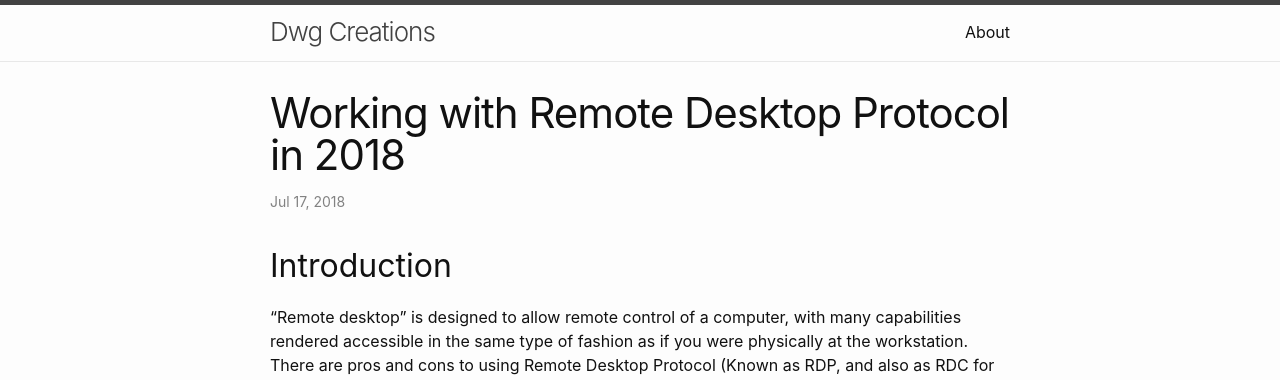
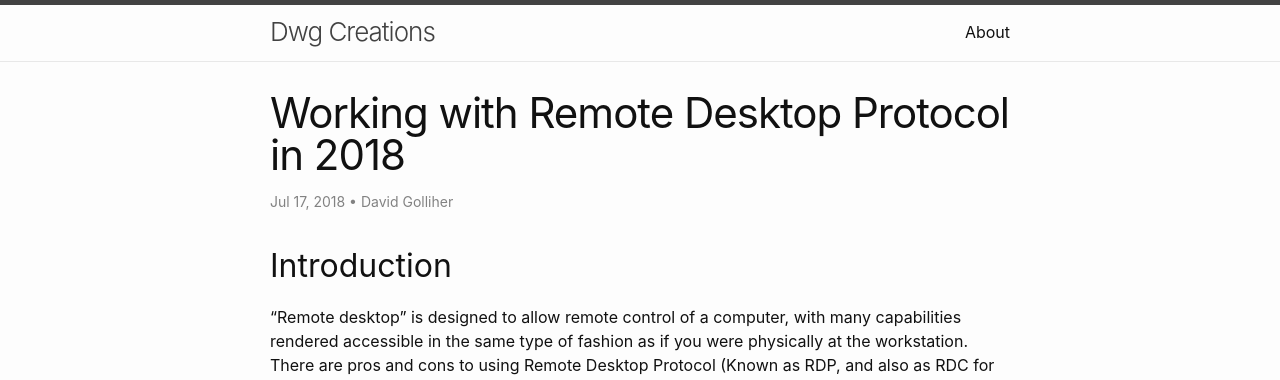
Before and after one commit to dwgcreations/dwgcreations.github.io, a Jekyll site: the page blog/it/cmd/networking/2018/07/17/working-with-RDP-in-2018.html, which Jekyll copies as it is, in a window 1280 px wide. Shown: the top 380 px of the page. Built offline with Jekyll 4.4.1, drawn with Linux system fonts in a browser that asks for light colours.

Commit message:
Update working-with-RDP-in-2018.html
Add Author

```diff
--- a/blog/it/cmd/networking/2018/07/17/working-with-RDP-in-2018.html
+++ b/blog/it/cmd/networking/2018/07/17/working-with-RDP-in-2018.html
@@ -6,6 +6,7 @@
 <title>Working with Remote Desktop Protocol in 2018 | Dwg Creations</title>
 <meta name="generator" content="Jekyll v3.8.3" />
 <meta property="og:title" content="Working with Remote Desktop Protocol in 2018" />
+<meta name="author" content="David Golliher" />
 <meta property="og:locale" content="en_US" />
 <meta name="description" content="Introduction" />
 <meta property="og:description" content="Introduction" />
@@ -15,7 +16,7 @@
 <meta property="og:type" content="article" />
 <meta property="article:published_time" content="2018-07-17T09:09:13-04:00" />
 <script type="application/ld+json">
-{"description":"Introduction","@type":"BlogPosting","url":"http://localhost:4000/blog/it/cmd/networking/2018/07/17/working-with-RDP-in-2018.html","headline":"Working with Remote Desktop Protocol in 2018","dateModified":"2018-07-17T09:09:13-04:00","datePublished":"2018-07-17T09:09:13-04:00","mainEntityOfPage":{"@type":"WebPage","@id":"http://localhost:4000/blog/it/cmd/networking/2018/07/17/working-with-RDP-in-2018.html"},"@context":"http://schema.org"}</script>
+{"description":"Introduction","author":{"@type":"Person","name":"David Golliher"},"@type":"BlogPosting","url":"http://localhost:4000/blog/it/cmd/networking/2018/07/17/working-with-RDP-in-2018.html","headline":"Working with Remote Desktop Protocol in 2018","dateModified":"2018-07-17T09:09:13-04:00","datePublished":"2018-07-17T09:09:13-04:00","mainEntityOfPage":{"@type":"WebPage","@id":"http://localhost:4000/blog/it/cmd/networking/2018/07/17/working-with-RDP-in-2018.html"},"@context":"http://schema.org"}</script>
 <!-- End Jekyll SEO tag -->
 <link rel="stylesheet" href="/blog/assets/main.css"><link type="application/atom+xml" rel="alternate" href="http://localhost:4000/blog/feed.xml" title="Dwg Creations" /></head>
 <body><header class="site-header" role="banner">
@@ -41,7 +42,7 @@
     <h1 class="post-title p-name" itemprop="name headline">Working with Remote Desktop Protocol in 2018</h1>
     <p class="post-meta">
       <time class="dt-published" datetime="2018-07-17T09:09:13-04:00" itemprop="datePublished">Jul 17, 2018
-      </time></p>
+      </time>• <span itemprop="author" itemscope itemtype="http://schema.org/Person"><span class="p-author h-card" itemprop="name">David Golliher</span></span></p>
   </header>
 
   <div class="post-content e-content" itemprop="articleBody">
```
